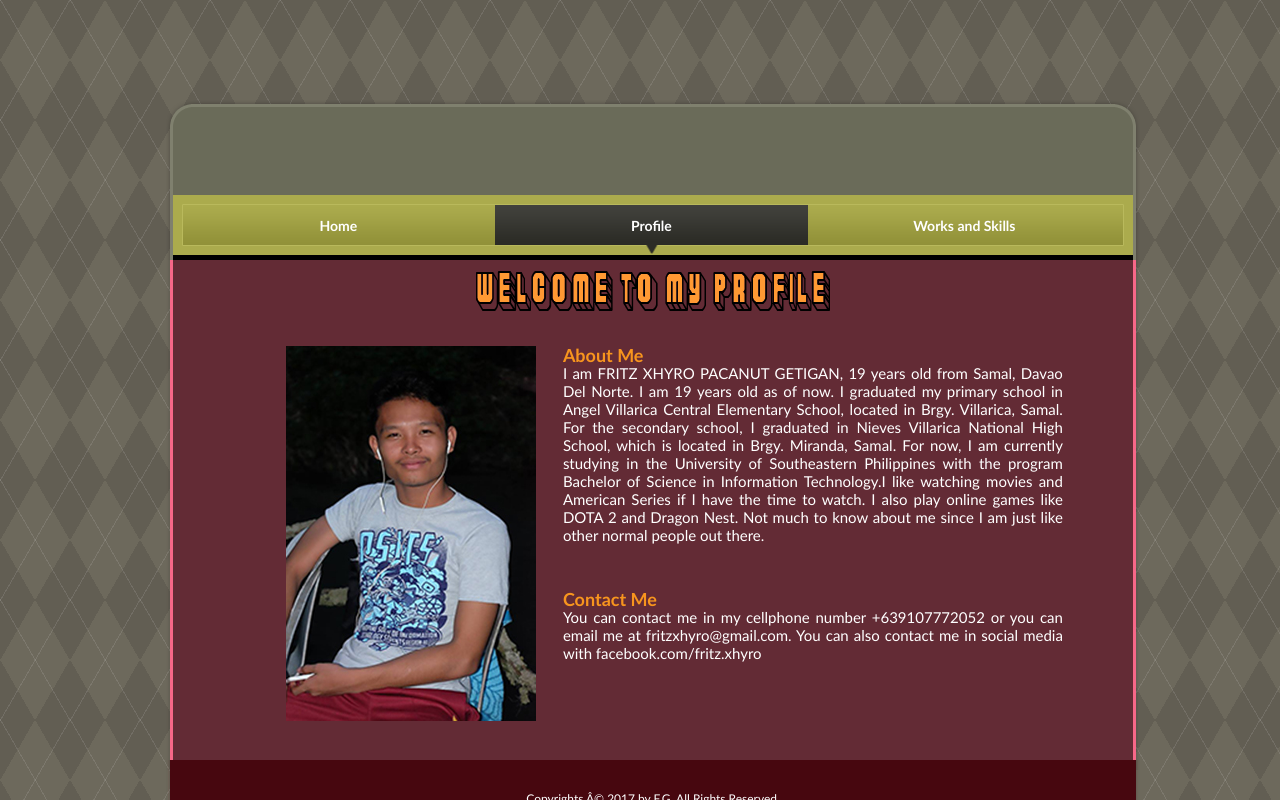
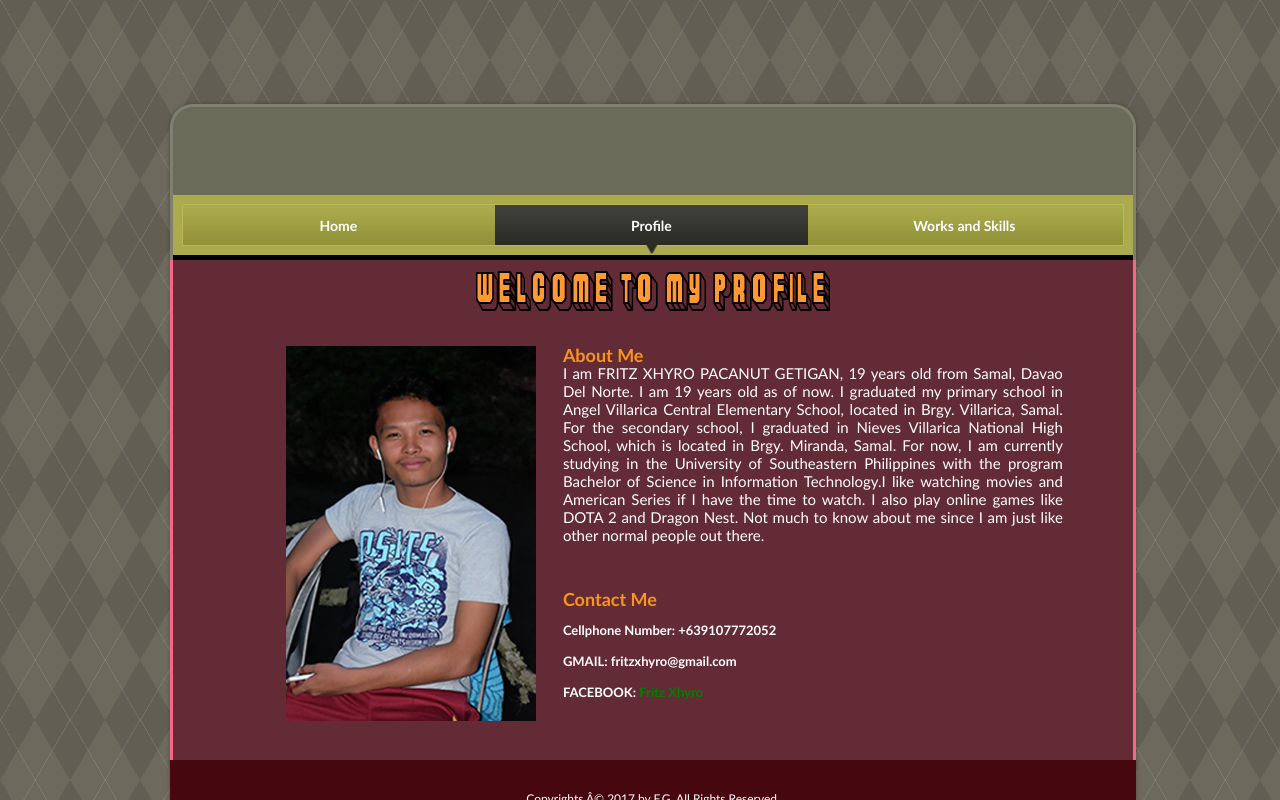
Before and after one commit to fxpg1/GETIGAN_Fritz_PersonalWebsite, a plain HTML site: page profile.html in a window 1280 px wide. Drawn offline with Linux system fonts and the light colour scheme; a web font is replaced by a local one.

Commit message:
final website

```diff
--- a/css/styles.css
+++ b/css/styles.css
@@ -74,8 +74,8 @@ h4 {
 }
 
 h3{
-	font-size: 25px;
-	color: red;
+	font-size: 13px;
+	color: white;
 }
 p
 {	color:white;
@@ -227,3 +227,26 @@ div{
 	top: 220%;
 	left: -10%;
 }
+a:link {
+    color: green;
+    background-color: transparent;
+    text-decoration: none;
+}
+
+a:visited {
+    color: white;
+    background-color: transparent;
+    text-decoration: none;
+}
+
+a:hover {
+    color: #f7951e;
+    background-color: transparent;
+    text-decoration: underline;
+}
+
+a:active {
+    color: yellow;
+    background-color: transparent;
+    text-decoration: underline;
+}
--- a/profile.html
+++ b/profile.html
@@ -6,6 +6,7 @@
 
 <link href="css/styles.css" rel="stylesheet" type="text/css" />
 <link href="https://fonts.googleapis.com/css?family=BioRhyme+Expanded" rel="stylesheet">
+<link rel="shortcut icon" type="image/x-icon" href="css/images/icon.png" />
 </head>
 <body>
 <div id="container">
@@ -37,8 +38,9 @@
 					</p>
 					<br></br>
 					<h4>Contact Me</h4>
-					<p>  You can contact me in my cellphone number +639107772052 or you can email me at fritzxhyro@gmail.com. You can also contact me in social media with facebook.com/fritz.xhyro
-					</p>
+					<h3>Cellphone Number: +639107772052</h3>
+					<h3>GMAIL: fritzxhyro@gmail.com</h3>
+					<h3>FACEBOOK: <a href="https://www.facebook.com/fritz.xhyro">Fritz Xhyro</a></h3>
 					</div>
 	<div id="footer">
     	Copyrights © 2017 by F.G. All Rights Reserved.
```
Also changed, not shown: image1.html (+1 -0 lines), image2.html (+1 -0 lines), image3.html (+1 -0 lines), index.html (+1 -0 lines), sw.html (+1 -0 lines), css/images/cp.png (added), css/images/cp1.png (added), css/images/icon.png (added).
